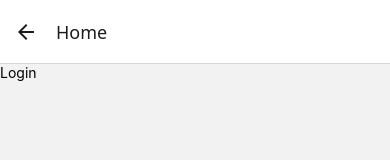
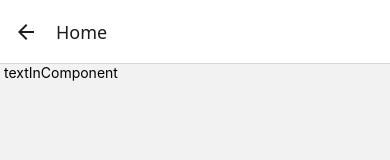
Before and after one commit to EdwinNM22/ReactApp, a React Native app: screen /Home in a window 390 px wide. Shown: the top 160 px of the page. Built offline with nearby package versions, Linux system fonts and the light colour scheme.

Commit message:
Ningun cambio xd

```diff
--- a/App.js
+++ b/App.js
@@ -6,6 +6,7 @@ import { createStackNavigator } from '@react-navigation/stack';
 import { NavigationContainer } from "@react-navigation/native";
 import Login from './screens/LoginScreen/Login';
 import Home from './screens/HomeScreen/Home';
+
 
 const Stack = createStackNavigator();
 
--- a/package.json
+++ b/package.json
@@ -18,6 +18,7 @@
     "react": "19.0.0",
     "react-native": "0.79.2",
     "react-native-gesture-handler": "~2.24.0",
+    "react-native-maps": "^1.23.8",
     "react-native-safe-area-context": "5.4.0",
     "react-native-screens": "~4.10.0"
   },
--- a/screens/HomeScreen/Home.js
+++ b/screens/HomeScreen/Home.js
@@ -1,11 +1,11 @@
+import React, { useState } from 'react'
 import { Text, StyleSheet, View } from 'react-native'
-import React, { useState } from "react";
 
 export default function Home () {
 
     return (
       <View>
-        <Text>Login</Text>
+        <Text> textInComponent </Text>
       </View>
     )
 
```
Also changed, not shown: 1 other file (tests, documents, lock files or other folders).
